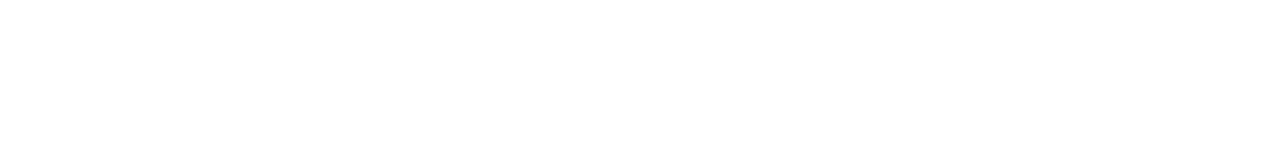
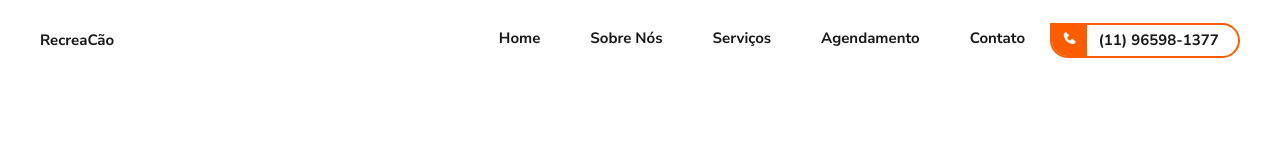
Before and after one commit to FabioJuniorDeveloper/Pet-Hotel, a plain HTML site: page index.html in a window 1280 px wide. Drawn offline with nearby package versions, Linux system fonts and the light colour scheme.

Commit message:
Fix: Terminando o header

```diff
--- a/assets/CSS/style.css
+++ b/assets/CSS/style.css
@@ -2,6 +2,84 @@
     box-sizing: border-box;
     padding: 0;
     margin: 0;
+    list-style: none;
 }
 
 /* VARIÁVEIS */
+:root {
+    --color-text: #181818;
+    --color-titulo:#FD5C00;
+    --color-icones: #F6C53C;
+}
+/* CONFIGURAÇÃO PADRÃO */
+
+body {
+    width: 100%;
+    background-color: #FFF;
+    font-family: 'Nunito Sans', sans-serif;
+}
+
+div.container {
+    max-width: 1200px;
+    margin: 0 auto;
+    height: 100%;
+}
+/* HEADER */
+header {
+    width: 100%;
+    height: 80px;
+}
+header nav {
+    display: flex;
+    justify-content: space-between;
+    align-items: center;
+    height: 100%;
+}
+
+header nav ul {
+    display: flex;
+     align-items: center;
+}
+
+header nav ul a, a.logo {
+    text-decoration: none;
+    font-weight: 700;
+    color: var(--color-text);
+    font-size: 0.9375rem;
+}
+header nav ul li {
+    height: 80px;
+}
+header nav ul a {
+    margin-right: 1.5625rem;
+    margin-left: 1.5625rem;
+    border-bottom:  4px solid #FFF ;
+    display: inline-flex;
+    align-items: center;
+    height: 100%;
+
+}
+header nav ul a:hover {
+    color: var(--color-titulo);
+    border-bottom: 4px solid var(--color-titulo);
+}
+header nav ul div.telefone a.telefone {
+    margin: 0;
+    border: 0;
+    padding: .7rem 1.2rem .7rem .7rem;
+}
+
+header nav ul div.telefone {
+    border: 2px solid var(--color-titulo);
+    border-radius: 25px;
+    border-top-left-radius:0%;
+    height: 35px;
+    display: flex;
+    align-items: center;
+    overflow: hidden;
+}
+
+header nav ul div.telefone .icon {
+    background-color: var(--color-titulo);
+    padding: 0.6rem;
+}
--- a/index.html
+++ b/index.html
@@ -17,7 +17,37 @@
 </head>
 
 <body>
+    <header>
+        <div class="container">
+            <nav>
+                <a href="#" class="logo">RecreaCão</a>
+                <ul>
 
+                    <li><a href="">Home</a> </li>
+
+                    <li><a href="">Sobre Nós</a> </li>
+
+
+                    <li><a href="">Serviços</a> </li>
+
+
+                    <li><a href="">Agendamento</a> </li>
+
+
+                    <li><a href="">Contato</a> </li>
+
+                    <div class="telefone">
+                        <div class="icon">
+                            <i class='bx bxs-phone' style='color:#ffffff'></i>
+                        </div>
+
+                        <a href="" class="telefone">(11) 96598-1377</a>
+                    </div>
+                </ul>
+            </nav>
+        </div>
+    </header>
+    <main></main>
 </body>
 
 </html>
```
